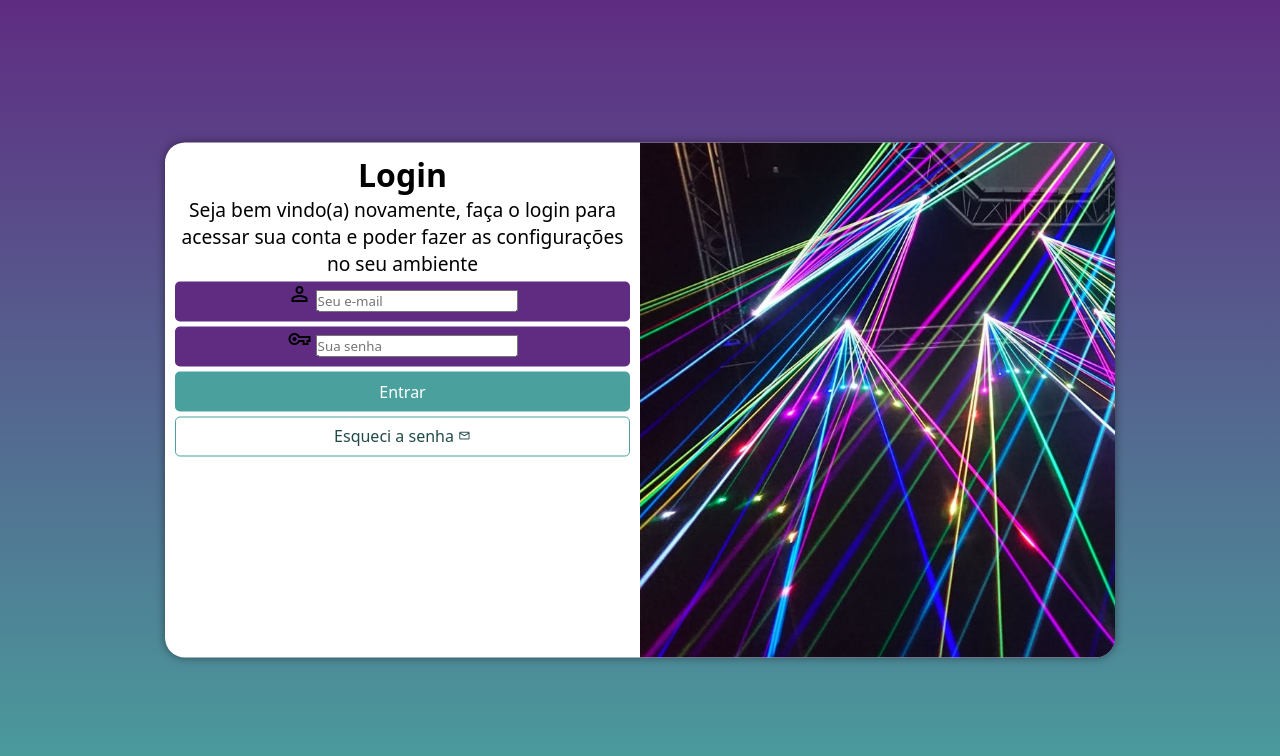
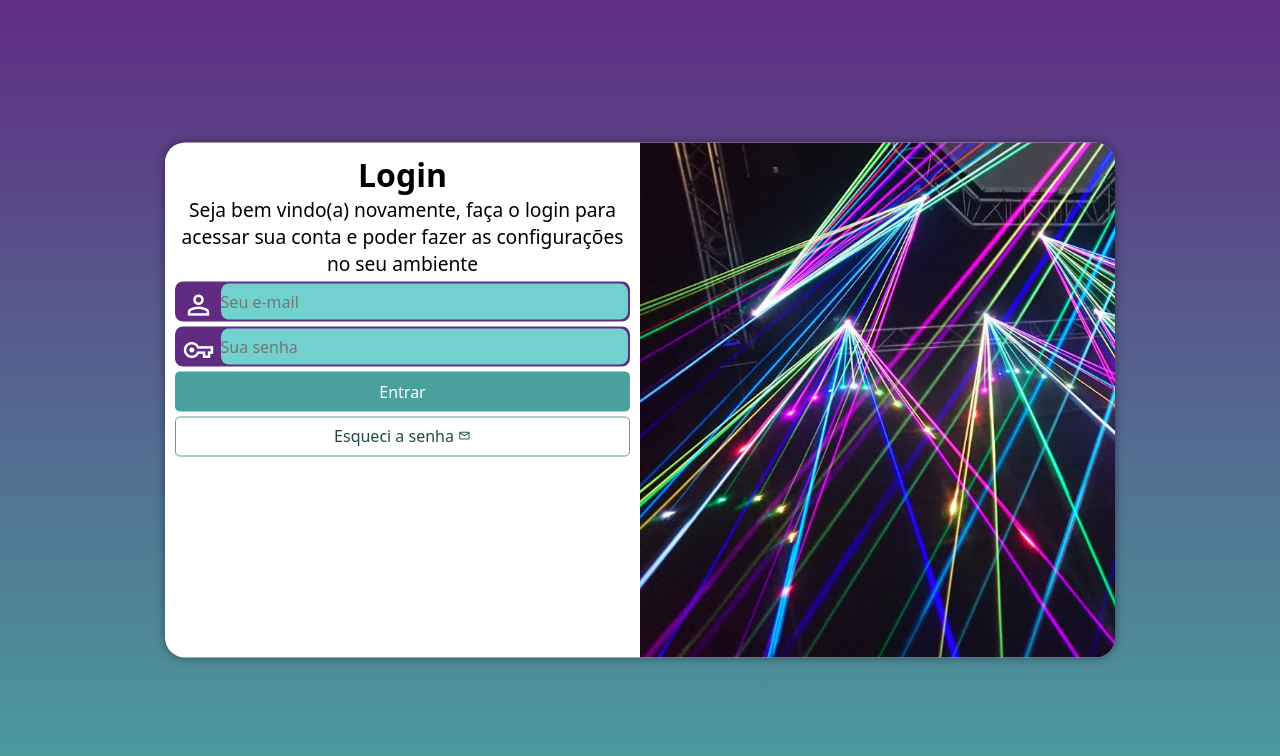
Before and after one commit to SaraMonique13/tela-login, a plain HTML site: page index.html in a window 1280 px wide. Drawn offline with nearby package versions, Linux system fonts and the light colour scheme.

Commit message:
Update style.css

```diff
--- a/estilos/style.css
+++ b/estilos/style.css
@@ -30,8 +30,6 @@ section#login{
     top: 50%;
     left: 50%;
 
-    transform: translate(-50%, -50%);
-
     background-color: white;
     width: 250px;
     height: 515px;
@@ -41,6 +39,7 @@ section#login{
 
     transition: width 0.3s, height 0.3s;
     transition-timing-function: ease;
+    transform: translate(-50%, -50%);
 }
 
 section#login > div#imagem{
@@ -66,15 +65,37 @@ div#formulario > p{
 
 form > div.campo{
     background-color: #5f2c82;
+    border: 2px solid #5f2c82;
     width: 100%;
     display: block;
     height: 40px;
-    border-radius: 5px;
+    border-radius: 8px;
     margin: 5px 0px;
 }
 
 div.campo > label{
     display: none;
+}
+
+div.campo > span{
+    color: white;
+    font-size: 2em;
+    width: 39px;
+    padding: 5px;
+}
+
+div.campo > input{
+    background-color: #71d1ce;
+    font-size: 1em;
+    height: 100%;
+    width: calc(100% - 44px);
+    border: none;
+    border-radius: 8px;
+    transform: translateY(-13px);
+}
+
+div.campo > input:focus-within{
+    background-color: white;
 }
 
 form > input[type=submit]{
```
